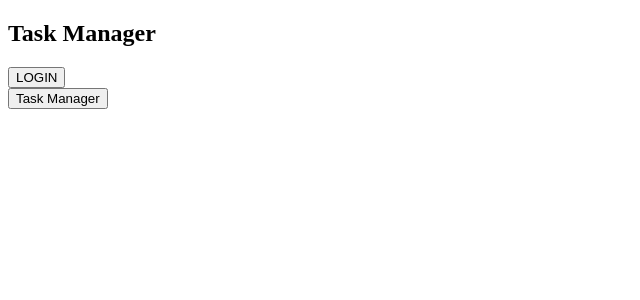
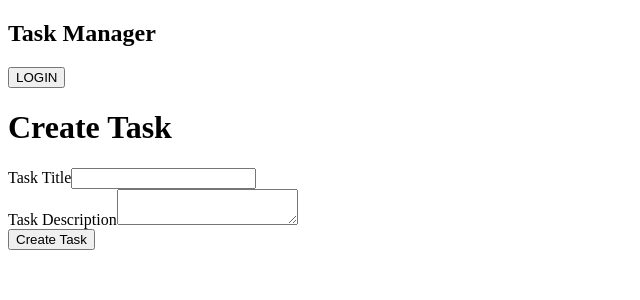
Before and after one commit to JoelErulu/TaskManager, a React (Create React App) app: page /create-task in a window 1280 px wide. Before the commit this address led to /. Shown: the top 300 px of the page, without its empty margins (0-640 px from the left). Built offline with nearby package versions, Linux system fonts and the light colour scheme; no server answers; the HTML template or start-up script is replaced by a standard one.

Commit message:
Now able to create a task which shows in the firebase database

```diff
--- a/src/App.js
+++ b/src/App.js
@@ -12,6 +12,7 @@ import ProfileRedirect from './router/ProfileRedirect';
 import PrivateRoute from './router/PrivateRoute';
 import Landing from './pages/Landing.js';
 import TaskManager from './pages/TaskManager.js';
+import CreateTask from './pages/CreateTask.js'
 
 
 function App() {
@@ -28,6 +29,8 @@ function App() {
               <ProfileRedirect exact path="/signup" component={Signup} />
               <ProfileRedirect exact path="/login" component={Login} />
               <ProfileRedirect exact path="/forgotpassword" component={ForgotPassword} />
+              <Route path="/create-task" component={CreateTask} />
+
 
               {/* Redirect to Landing if no route matches */}
               <Redirect to="/" />
--- a/src/pages/CreateTask.js
+++ b/src/pages/CreateTask.js
@@ -0,0 +1,72 @@
+import React, { useState } from 'react';
+import firebase from 'firebase/app';
+import 'firebase/firestore';
+
+const CreateTask = () => {
+  const [title, setTitle] = useState('');
+  const [description, setDescription] = useState('');
+  const [loading, setLoading] = useState(false);
+  const [error, setError] = useState(null);
+
+  // Function to handle form submission
+  const handleSubmit = async (e) => {
+    e.preventDefault();
+    setLoading(true);
+    setError(null);
+
+    try {
+      // Add a new task to Firestore
+      const taskRef = firebase.firestore().collection('tasks');
+      await taskRef.add({
+        title: title,
+        description: description,
+        createdAt: firebase.firestore.FieldValue.serverTimestamp(), // Optional: Timestamp for when the task was created
+      });
+
+      // Reset form fields after successful submission
+      setTitle('');
+      setDescription('');
+      alert('Task created successfully!');
+    } catch (err) {
+      setError('Failed to create task');
+      console.error(err);
+    } finally {
+      setLoading(false);
+    }
+  };
+
+  return (
+    <div>
+      <h1>Create Task</h1>
+      {error && <p style={{ color: 'red' }}>{error}</p>}
+      <form onSubmit={handleSubmit}>
+        <div>
+          <label htmlFor="title">Task Title</label>
+          <input
+            type="text"
+            id="title"
+            value={title}
+            onChange={(e) => setTitle(e.target.value)}
+            required
+          />
+        </div>
+
+        <div>
+          <label htmlFor="description">Task Description</label>
+          <textarea
+            id="description"
+            value={description}
+            onChange={(e) => setDescription(e.target.value)}
+            required
+          ></textarea>
+        </div>
+
+        <button type="submit" disabled={loading}>
+          {loading ? 'Creating...' : 'Create Task'}
+        </button>
+      </form>
+    </div>
+  );
+};
+
+export default CreateTask;
--- a/src/pages/TaskManager.js
+++ b/src/pages/TaskManager.js
@@ -1,11 +1,18 @@
 import React from 'react';
+import { useHistory } from 'react-router-dom';  // Import useHistory for navigation
 
 function TaskManager() {
+  const history = useHistory();  // Initialize useHistory to handle navigation
+
+  // Navigate to CreateTask page when the button is clicked
+  const navigateToCreateTask = () => {
+    history.push('/create-task');
+  };
+
   return (
     <div>
-      <button> Create task </button>
-      <button> View tasks </button>
-
+      <button onClick={navigateToCreateTask}>Create Task</button>
+      <button>View Tasks</button>
     </div>
   );
 }
```
Also changed, not shown: src/firebase/db.js (added, +26 -0 lines).
